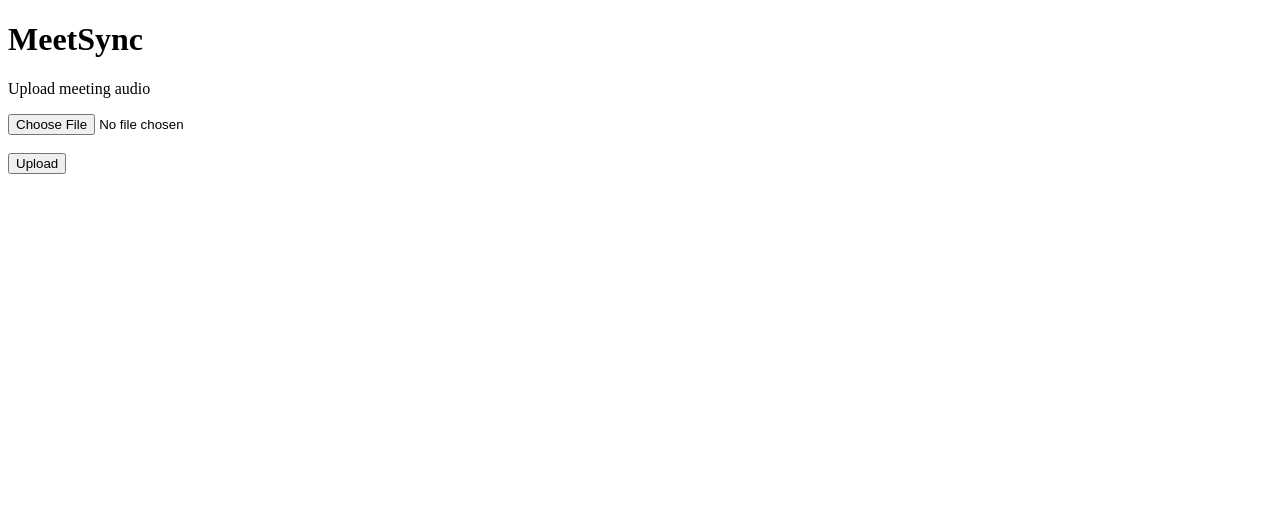
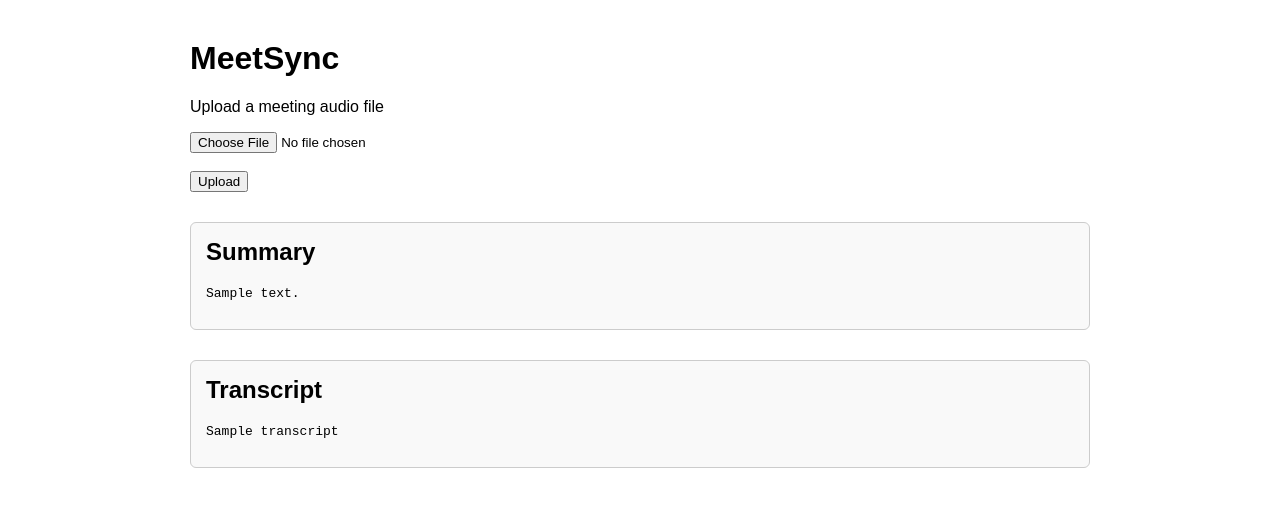
Before and after one commit to Himanshu-2678/MeetSync, a Flask app: template templates/index.html in a window 1280 px wide. Shown: the top 507 px of the page. Run offline with Flask 3, Linux system fonts and the light colour scheme; the template is opened without the code that fills it: most values are stand-ins (such as "Sample title", 1, 10 or a date in 2020).

Commit message:
display transcript and summary on the same page.

```diff
--- a/app.py
+++ b/app.py
@@ -9,20 +9,20 @@ app = Flask(__name__)
 upload_folder = 'uploads'
 os.makedirs(upload_folder, exist_ok=True)
 
-@app.route("/")
+@app.route("/", methods = ["GET", "POST"])
 def home():
-    return render_template('index.html')
+    transcript = None
+    summary = None
 
-@app.route('/upload', methods=['POST'])
-def upload():
-    audio_file = request.files['audio']
-    file_path = os.path.join(upload_folder, audio_file.filename)
-    audio_file.save(file_path)
+    if request.method == "POST":
+        audio_file = request.files['audio']
+        file_path = os.path.join(upload_folder, audio_file.filename)
+        audio_file.save(file_path)
 
-    transcript = transcribe_audio(file_path)
-    summary = summarize_text(transcript)
+        transcript = transcribe_audio(file_path)
+        summary = summarize_text(transcript)
 
-    return summary
+    return render_template('index.html', transcript=transcript, summary=summary)
 
 ## Driver Code
 if __name__ == "__main__":
--- a/templates/index.html
+++ b/templates/index.html
@@ -2,15 +2,51 @@
 <html>
 <head>
     <title>MeetSync</title>
+    <style>
+        body {
+            font-family: Arial, sans-serif;
+            margin: 40px;
+        }
+        .container {
+            max-width: 900px;
+            margin: auto;
+        }
+        .box {
+            margin-top: 30px;
+            padding: 15px;
+            border: 1px solid #ccc;
+            border-radius: 6px;
+            background: #f9f9f9;
+        }
+        h2 {
+            margin-top: 0;
+        }
+    </style>
 </head>
 <body>
-    <h1>MeetSync</h1>
-    <p>Upload meeting audio</p>
+    <div class="container">
+        <h1>MeetSync</h1>
+        <p>Upload a meeting audio file</p>
 
-    <form action="/upload" method="POST" enctype="multipart/form-data">
-        <input type="file" name="audio" required>
-        <br><br>
-        <button type="submit">Upload</button>
-    </form>
+        <form method="POST" enctype="multipart/form-data">
+            <input type="file" name="audio" required>
+            <br><br>
+            <button type="submit">Upload</button>
+        </form>
+
+        {% if summary %}
+        <div class="box">
+            <h2>Summary</h2>
+            <pre>{{ summary }}</pre>
+        </div>
+        {% endif %}
+
+        {% if transcript %}
+        <div class="box">
+            <h2>Transcript</h2>
+            <pre>{{ transcript }}</pre>
+        </div>
+        {% endif %}
+    </div>
 </body>
 </html>
```
